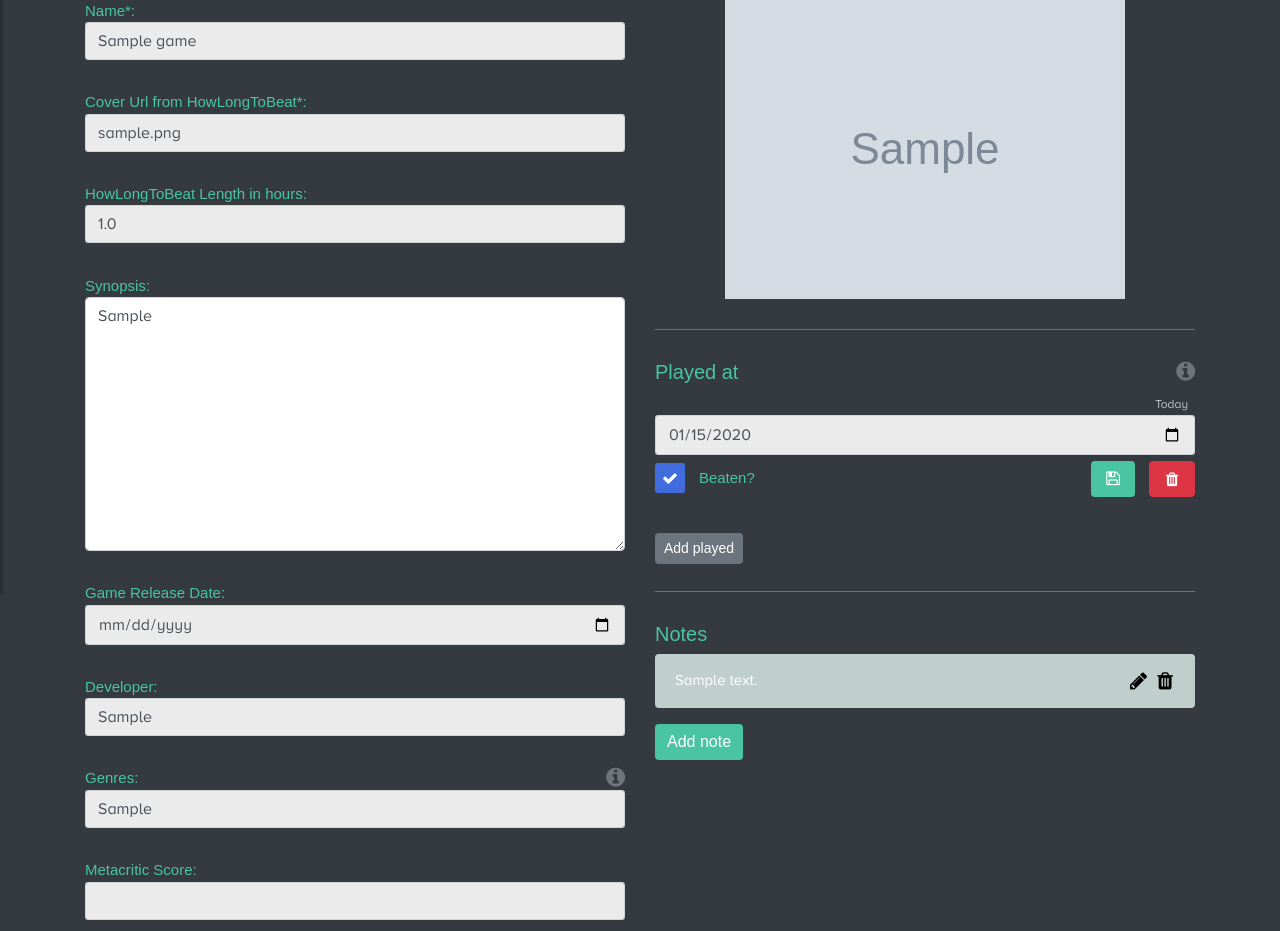
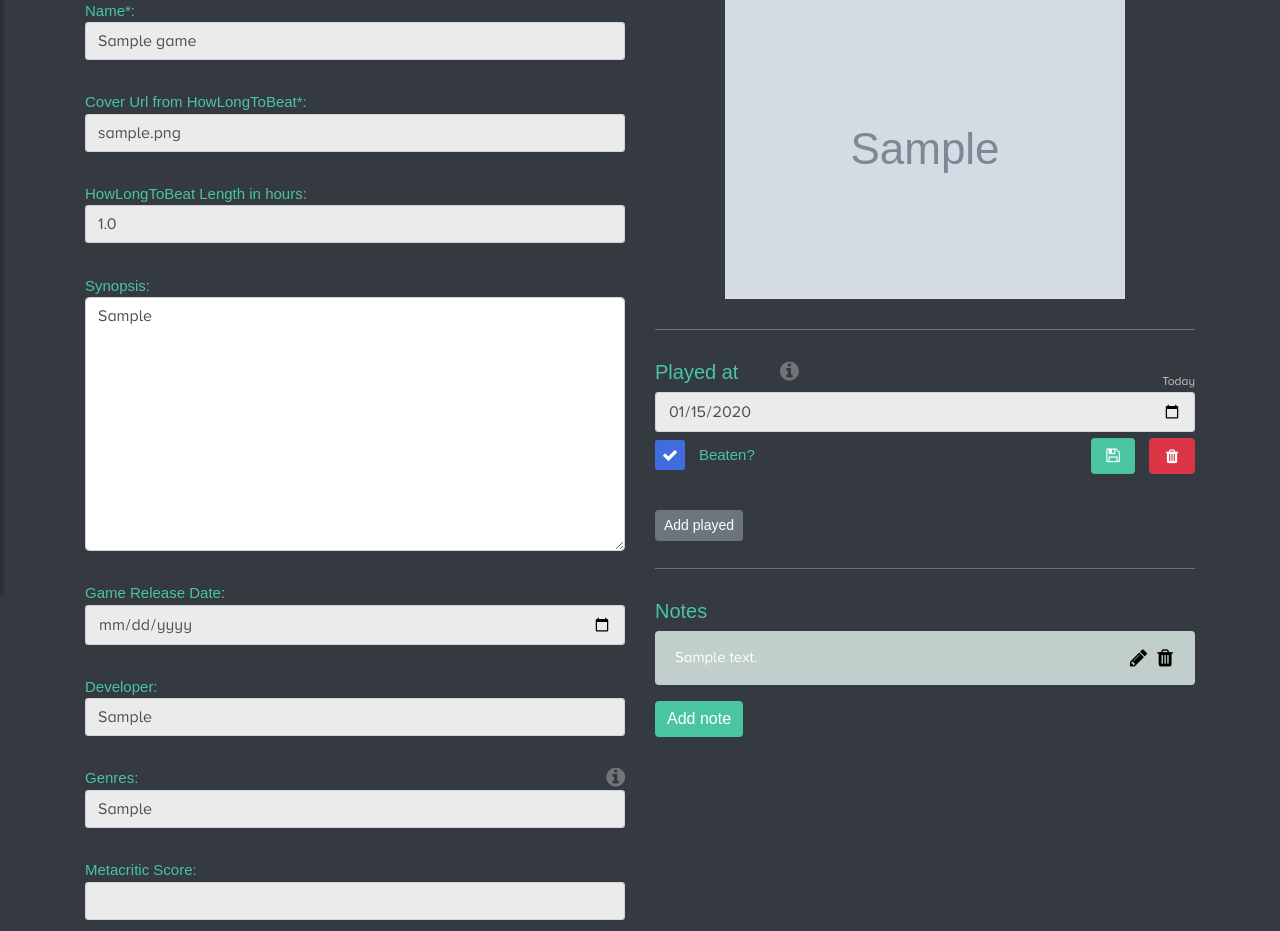
Before and after one commit to rafamalaga86/waip, a Django app: page /games/1 in a window 1280 px wide. Shown: the part 209-1140 px from the top of the page. Run offline with Django 3.2, Linux system fonts and the light colour scheme; a user stored in the database is signed in; tables that the repository leaves empty hold one stand-in row (values such as "Sample post"); grey boxes marked "Sample" are stand-in pictures; some libraries are stand-ins or nearby versions; some web fonts are replaced.

Commit message:
Finished interface for modify_game for playeds

```diff
--- a/games/forms.py
+++ b/games/forms.py
@@ -6,7 +6,14 @@ from django.utils.translation import gettext as _
 import re
 
 
-class GameForm(forms.ModelForm):
+class CommonValidators:
+    def no_beaten_if_no_date(self):
+        if self.cleaned_data.get('beaten') and not self.cleaned_data.get('stopped_playing_at'):
+            raise ValidationError(_('If you mark game as beaten, you should put a Finish Date ' +
+                                    '(even when is not an accurate date, we want to allocate it to a year)'))
+
+
+class GameForm(forms.ModelForm, CommonValidators):
     class Meta:
         model = Game
         fields = [
@@ -30,9 +37,7 @@ class GameForm(forms.ModelForm):
         # self.__class__.__name__
 
     def clean(self):
-        if self.cleaned_data.get('beaten') and not self.cleaned_data.get('stopped_playing_at'):
-            raise ValidationError(_('If you mark game as beaten, you should put a Finish Date \
-                (even when is not an accurate date, we want to allocate it to a year)'))
+        self.no_beaten_if_no_date()
 
     def clean_name(self):
         if Game.objects.exclude(id=self.instance.id).filter(user=self.user_id,
@@ -59,7 +64,7 @@ class NoteForm(forms.ModelForm):
         exclude = ['game']
 
 
-class PlayedForm(forms.ModelForm):
+class PlayedForm(forms.ModelForm, CommonValidators):
     class Meta:
         model = Played
         fields = ['stopped_playing_at', 'beaten']
@@ -76,6 +81,9 @@ class PlayedForm(forms.ModelForm):
 
             raise ValidationError(_('You already have a Played of this game in Currently Playing Games'))
         return self.cleaned_data.get('stopped_playing_at')
+
+    def clean(self):
+        self.no_beaten_if_no_date()
 
 
 class ScrapMetacriticForm(forms.Form):
--- a/games/views.py
+++ b/games/views.py
@@ -252,7 +252,7 @@ def add_played_to_game_ajax(request, game_id):
         # TODO Chek if there is no played empty or game.stopped_playing_at is empty
         played_form = PlayedForm(request.POST, game_id=game.id)
         if not played_form.is_valid():
-            return HttpResponse(_(played_form['stopped_playing_at'].errors.as_text()), status=400)
+            return HttpResponse(played_form.errors.as_json(), status=400)
 
         played = played_form.save(commit=False)
         played.game = game
@@ -340,7 +340,7 @@ class PlayedDetailAjaxView(LoginRequiredMixin, View):
 
         played_form = PlayedForm(QueryDict(request.body), game_id=game.id, instance=played)
         if not played_form.is_valid():
-            return HttpResponse(_(played_form['stopped_playing_at'].errors.as_text()), status=400)
+            return HttpResponse(played_form.errors.as_json(), status=400)
 
         played.save()
         return JsonResponse(model_to_dict(played))
--- a/templates/game-detail.html
+++ b/templates/game-detail.html
@@ -92,15 +92,15 @@
         {# Playeds block #}
         <h5 class="mt-30 position-relative">
           <span>Played at</span>
-          <small class="field-info absolute" title="Add an empty played if you are playeding it at the moment." data-toggle="tooltip" data-placement="left"><i class="fa fa-info-circle" aria-hidden="true"></i></small>
+          <small class="field-info info absolute" title="Add an empty played if you are playeding it at the moment." data-toggle="tooltip" data-placement="left"><i class="fa fa-info-circle" aria-hidden="true"></i></small>
         </h5>
 
         <div class="played-list data-game-id" data-game-id="{{ game.id }}">
           {% for played in playeds %}
             <div class="mb-30 played" data-id="{{ played.id }}">
               <div>
-                <div class="mb-0">
-                  <a href="" class="field-info put-todays-date"><small>Today</small></a>
+                <div class="position-relative mb-0">
+                  <a href="" class="field-info put-todays-date today absolute"><small>Today</small></a>
                   <input value="{{ played.stopped_playing_at|date:'Y-m-d' }}" class="form-control get-todays-date" type="date" name="stopped_playing_at">
                 </div>
                 <div class="btn-toolbar mb-0">
--- a/waip/static/scripts.js
+++ b/waip/static/scripts.js
@@ -285,7 +285,7 @@ $(document).ready(function() {
   });
 
   // Put today's day when someone click in Today's button
-  $('.put-todays-date').on('click', function() {
+  $('body').on('click', '.put-todays-date', function() {
     $(this).parent().parent().find('.get-todays-date').val(new Date().toJSON().slice(0,10));
     return false;
   });
@@ -294,23 +294,23 @@ $(document).ready(function() {
   // Modify Game View
   // =======================================================
 
+  let dimanic_count = 1;
+
   // Add a played
   $('.action-add-played').on('click', function() {
     $('.played-list').append(
       `<div class="mb-30 played appended" data-id="-1">
         <div>
-          <div class="mb-0">
-            <a href="" class="field-info put-todays-date"><small>Today</small></a>
-            <input value="" class="form-control get-todays-date" type="date" name="stopped_playing_at" id="id_stopped_playing_at">
+          <div class="mb-0 position-relative">
+            <a href="" class="field-info put-todays-date today absolute"><small>Today</small></a>
+            <input value="{{ played.stopped_playing_at|date:'Y-m-d' }}" class="form-control get-todays-date" type="date" name="stopped_playing_at">
           </div>
           <div class="btn-toolbar mb-0">
 
             <div class="checkbox-wrapper">
-              <label class="checkbox-fancy-label">
-                <i class="fa fa-check"></i>
-                <input name="beaten" type="checkbox" {{ played.beaten|yesno:'checked,' }}>
-              </label>
-              <label>Beaten?</label>
+              <input id="dinamic_beaten_` + dimanic_count + `" name="beaten" type="checkbox">
+              <label class="checkbox-fancy-label" for="dinamic_beaten_` + dimanic_count + `"><i class="fa fa-check"></i></label>
+              <label for="dinamic_beaten_` + dimanic_count + `">Beaten?</label>
             </div>
 
             <div class="btn-margin-left">
@@ -332,6 +332,8 @@ $(document).ready(function() {
       </div>`
     );
     $('.played-list').children().last().slideDown();
+
+    dimanic_count++;
   });
 
   // Detects changes in inputs or selects of playeds
@@ -374,7 +376,16 @@ $(document).ready(function() {
       },
 
       error: function(response) {
-        $('.field-errors.playeds').text(response.responseText);
+        let messages = '';
+        const response_json = JSON.parse(response.responseText);
+
+        for (let object_key in response_json) {
+          response_json[object_key].forEach(function(value, key) {
+            messages += value.message;
+          });
+        }
+
+        $('.field-errors.playeds').text(messages);
         entry.find('.invalid').removeClass('invalid'); // If any input had border reds for errors, restore
 
         // Put back the Save icon
--- a/waip/static/styles.css
+++ b/waip/static/styles.css
@@ -500,10 +500,17 @@ input.success, textarea.success {
   float: right;
 }
 
-.field-info.absolute{
+.field-info.today.absolute {
+  position: absolute;
+  top: -23px;
+  right: 0;
+  margin-right: 0;
+}
+
+.field-info.info.absolute{
   position: absolute;
   top: 0;
-  right: 0;
+  left: 125px;
 }
 
 small.field-info {
@@ -700,6 +707,7 @@ section.danger-zone {
 .checkbox-wrapper .checkbox-fancy-label.check {
   border-radius: 5px;
 }
+
 .checkbox-wrapper .checkbox-fancy-label .fa {
   position: absolute;
   top: 0;
@@ -714,9 +722,11 @@ section.danger-zone {
   line-height: 30px;
   text-align: center;
 }
+
 .checkbox-wrapper input:checked + .checkbox-fancy-label {
   background: var(--blue);
 }
+
 .checkbox-wrapper input:checked + .checkbox-fancy-label .fa {
   opacity: 1;
   -webkit-transform: scale(1);
```
